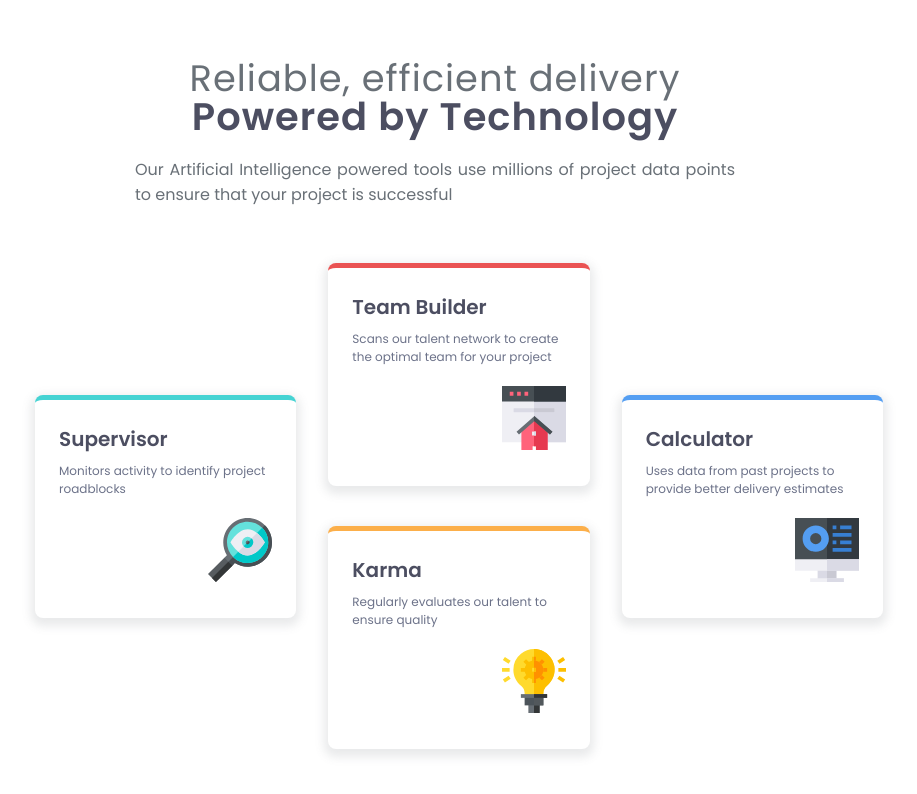
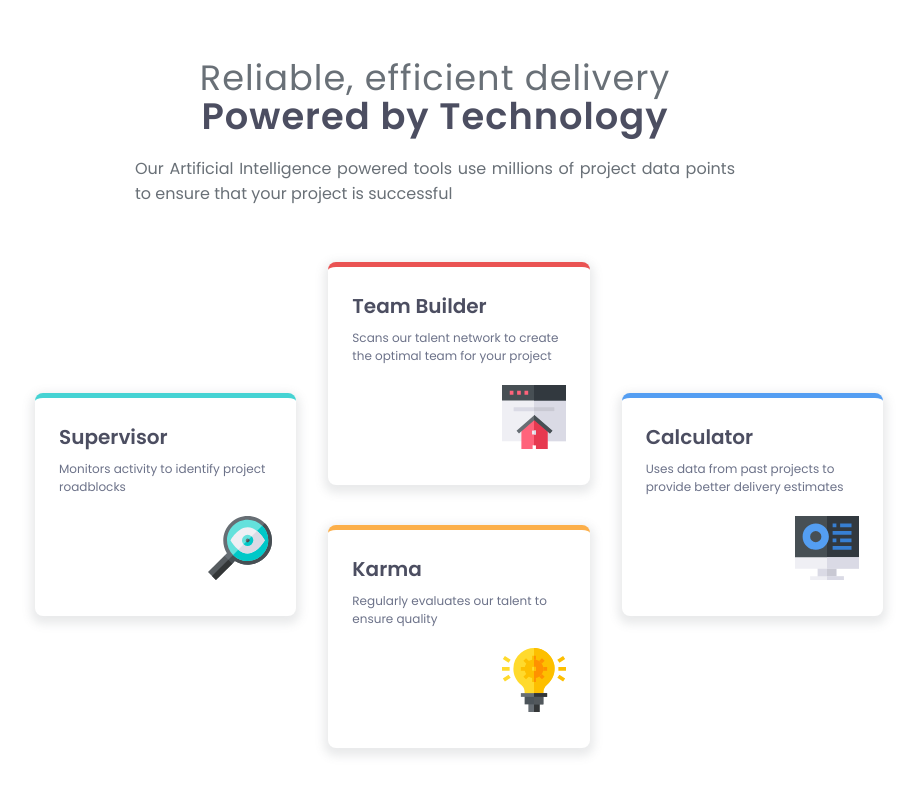
Before and after one commit to AnthoniaEfe/four_card_feature, a plain HTML site: page index.html in a window 1280 px wide. Shown: the whole page, without its empty margins (205-1122 px from the left). Drawn offline with Linux system fonts and the light colour scheme.

Commit message:
change h1 font-size

```diff
--- a/styles.css
+++ b/styles.css
@@ -34,7 +34,7 @@ header {
 
 h1 {
   font-size: 1.5rem;
-  font-weight: 400;
+  font-weight: 200;
   color: hsl(212, 6%, 44%);
   text-align: center;
   margin: 0;
@@ -123,23 +123,23 @@ h3 {
     place-content: space-between;
     background-color: inherit;
     padding: 0;
-    margin: 3.5rem auto;
+    margin: 3.5rem 0;
   }
 
   header {
-    width: 45%;
+    width: 40%;
     min-width: 600px;
   }
 
   h1 {
+    font-size: 2.2rem;
+    letter-spacing: 1px;
+    line-height: 2.3rem;
+  }
+  h2 {
     font-size: 2.3rem;
     letter-spacing: 1px;
     line-height: 2.4rem;
-  }
-  h2 {
-    font-size: 2.4rem;
-    letter-spacing: 1px;
-    line-height: 2.5rem;
   }
 
   .desc {
```
